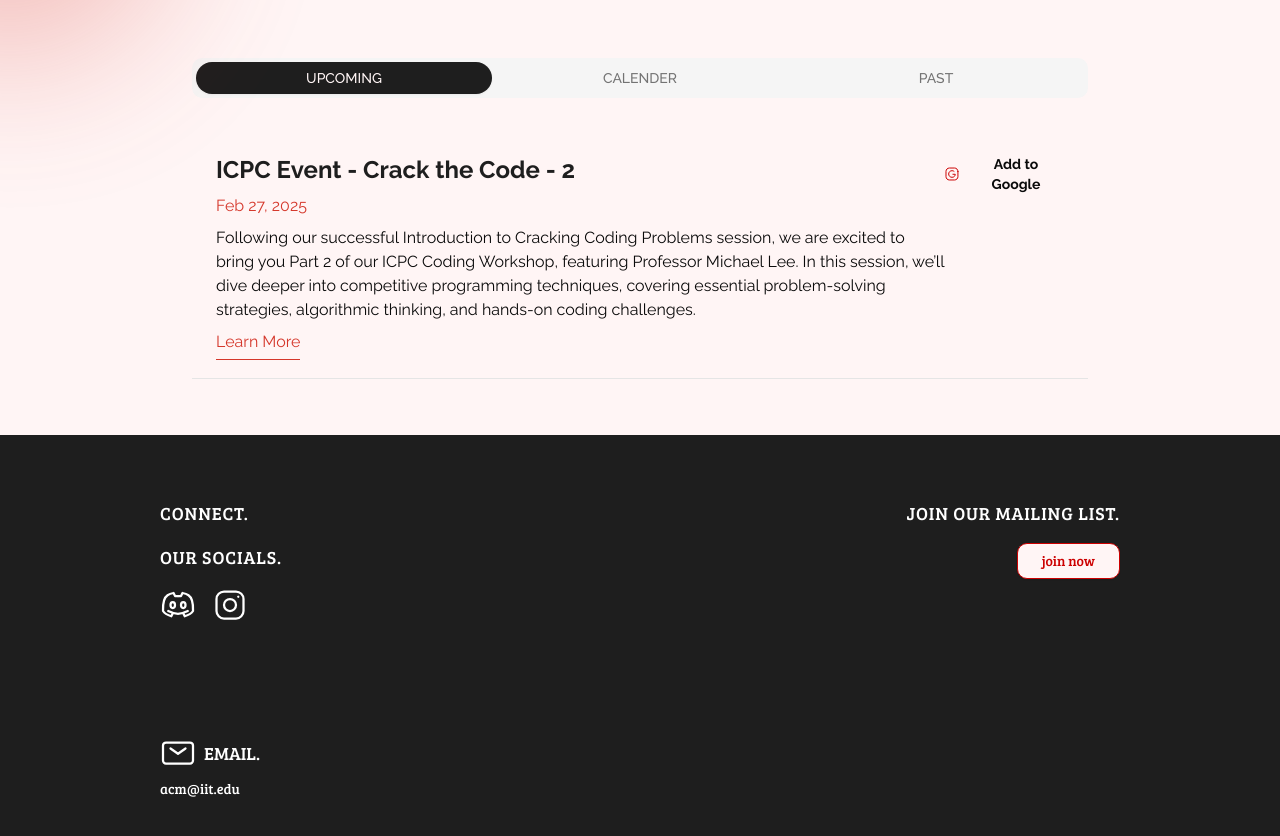
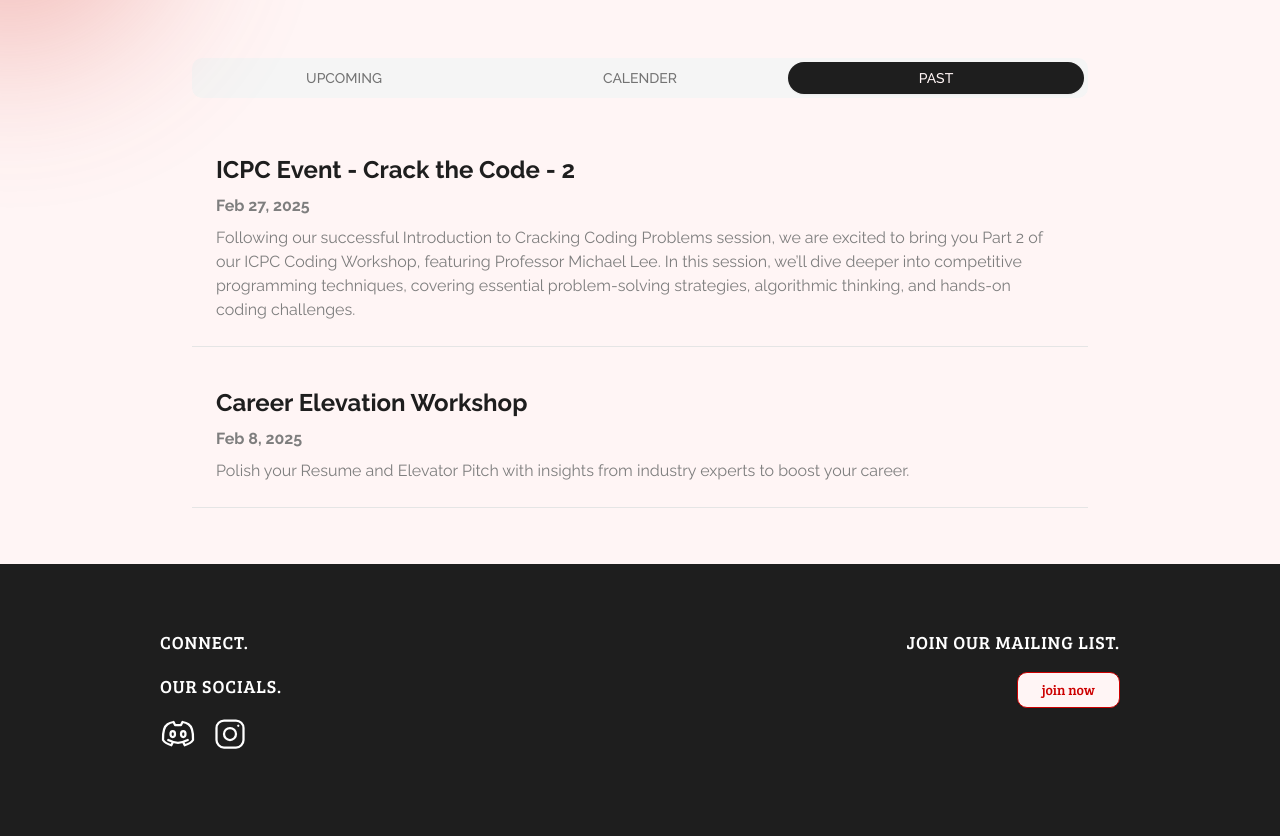
Before and after one commit to iitacm/iitacm1.github.io, a Next.js app: page /events in a window 1280 px wide. Shown: the part 860-1696 px from the top of the page. Built offline with nearby package versions, Linux system fonts and the light colour scheme.

Commit message:
`Update events data in events-tabs.tsx`

```diff
--- a/components/events/events-tabs.tsx
+++ b/components/events/events-tabs.tsx
@@ -5,7 +5,9 @@ import { formatEventDate } from "@/lib/utils"
 import { AddToCalendar } from "./add-to-calendar"
 import Link from "next/link"
 
-const upcomingEvents: Event[] = [
+const upcomingEvents: Event[] = []
+
+const pastEvents: Event[] = [
   {
     name: "ICPC Event - Crack the Code - 2",
     description: "Following our successful Introduction to Cracking Coding Problems session, we are excited to bring you Part 2 of our ICPC Coding Workshop, featuring Professor Michael Lee. In this session, we\’ll dive deeper into competitive programming techniques, covering essential problem-solving strategies, algorithmic thinking, and hands-on coding challenges.",
@@ -15,10 +17,7 @@ const upcomingEvents: Event[] = [
     place: "SB 111",
     timezone: "America/Chicago",
     link: "https://www.linkedin.com/posts/acm-iit_competitiveprogramming-icpc-codingchallenges-activity-7299986111169187841-Zjrp?utm_source=share&utm_medium=member_desktop&rcm=ACoAACEEUYEBfR38tezSmfZ_VCQFeUnQkTa7YhY"
-  }
-]
-
-const pastEvents: Event[] = [
+  },
   {
     name: "Career Elevation Workshop",
     date: "2025-02-08 11:30",
@@ -28,7 +27,7 @@ const pastEvents: Event[] = [
     place: "Kaplan Tellabs",
     timezone: "America/Chicago",
     link: null
-  },
+  }
 ]
 
 export function EventsTabs() {
```
